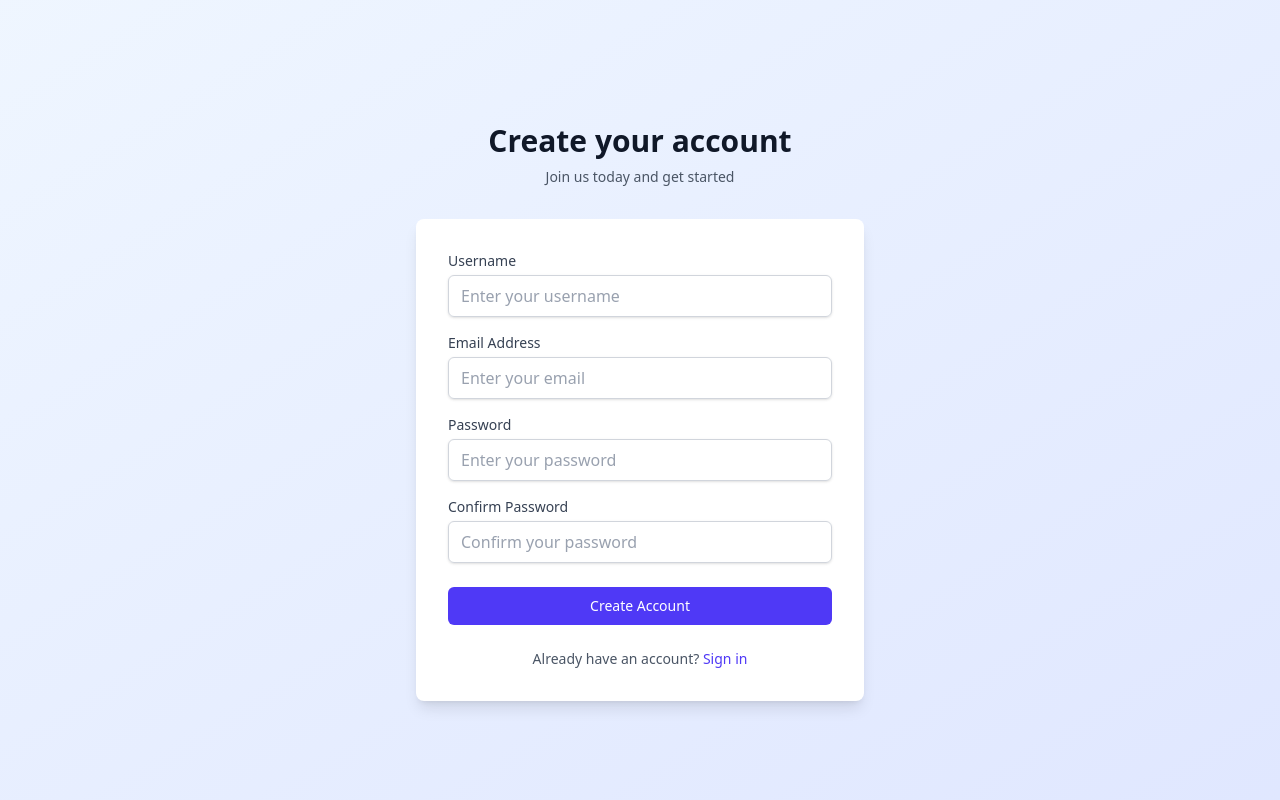
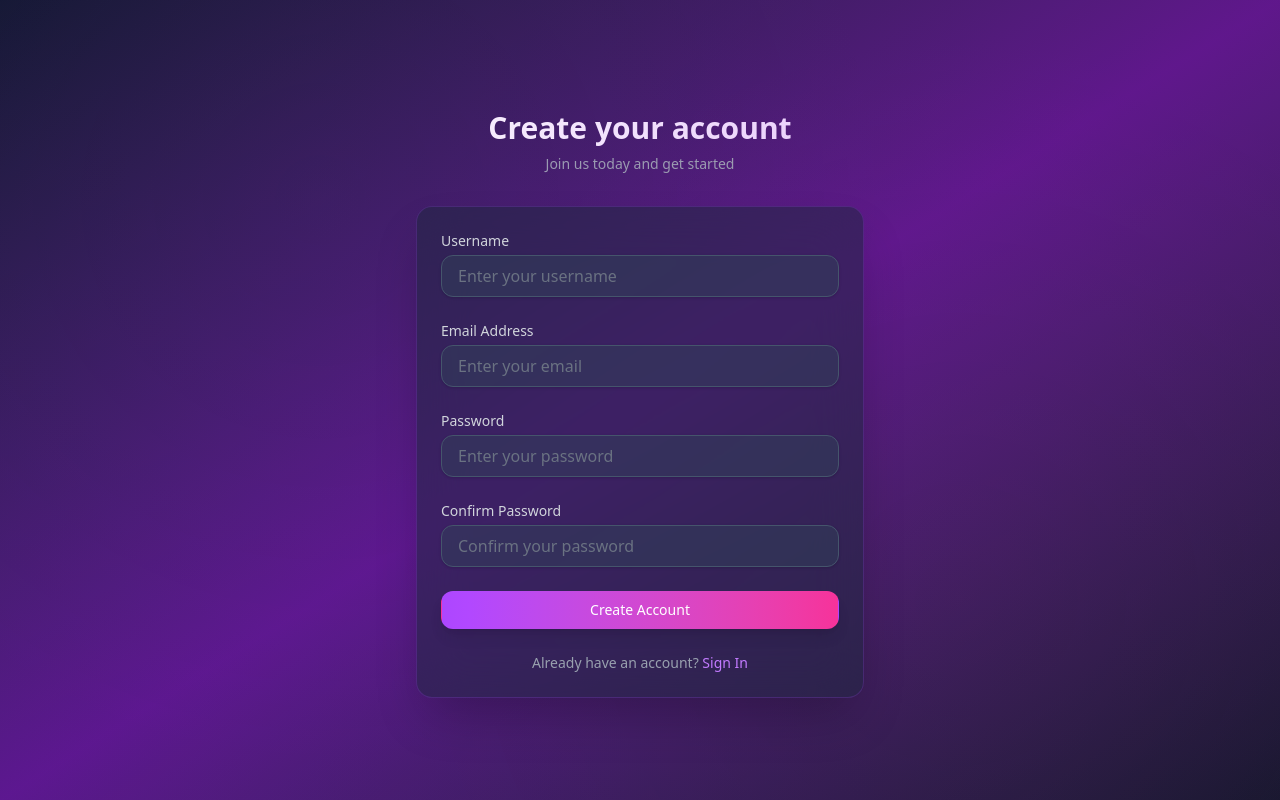
Before and after one commit to talhabilal-dev/next-auth-kit, a Next.js app: page /register in a window 1280 px wide. Built offline with nearby package versions, Linux system fonts and the light colour scheme.

Commit message:
feat: enhance Register page with improved styling and background effects

```diff
--- a/src/app/login/page.tsx
+++ b/src/app/login/page.tsx
@@ -167,7 +167,7 @@ export default function Login() {
   };
 
   return (
-    <div className="relative min-h-screen bg-gradient-to-br from-slate-900 via-purple-900 to-slate-900 flex items-center justify-center py-6 px-4 sm:px-6 lg:px-8">
+    <div className=" bg-gradient-to-br from-slate-900 via-purple-900 to-slate-900 flex items-center justify-center py-6 px-4 sm:px-6 lg:px-8">
       {/* Background Effects */}
       <div className="absolute inset-0 opacity-40">
         <div className="absolute inset-0 bg-gradient-to-r from-purple-500/10 to-pink-500/10"></div>
--- a/src/app/register/page.tsx
+++ b/src/app/register/page.tsx
@@ -1,6 +1,7 @@
 "use client";
 import { useState } from "react";
 import { toast } from "sonner";
+import Link from "next/link";
 
 interface FormData {
   username: string;
@@ -150,24 +151,33 @@ export default function Register() {
   };
 
   return (
-    <div className="min-h-screen bg-gradient-to-br from-blue-50 to-indigo-100 flex items-center justify-center py-6 px-4 sm:px-6 lg:px-8">
+    <div className="min-h-screen bg-gradient-to-br from-slate-900 via-purple-900 to-slate-900 flex items-center justify-center py-6 px-4 sm:px-6 lg:px-8">
+            <div className="absolute inset-0 opacity-40">
+        <div className="absolute inset-0 bg-gradient-to-r from-purple-500/10 to-pink-500/10"></div>
+        <div
+          className="absolute inset-0"
+          style={{
+            backgroundImage: `radial-gradient(circle at 25% 25%, rgba(147, 51, 234, 0.1) 0%, transparent 50%),
+                             radial-gradient(circle at 75% 75%, rgba(236, 72, 153, 0.1) 0%, transparent 50%)`,
+          }}
+        ></div>
+      </div>
       <div className="max-w-md w-full space-y-8">
         <div>
-          <h2 className="mt-6 text-center text-3xl font-extrabold text-gray-900">
+          <h2 className="mt-2 text-center text-3xl font-extrabold bg-gradient-to-r from-white to-purple-200 bg-clip-text text-transparent">
             Create your account
           </h2>
-          <p className="mt-2 text-center text-sm text-gray-600">
+          <p className="mt-2 text-center text-sm text-gray-400">
             Join us today and get started
           </p>
         </div>
 
-        <div className="mt-8 space-y-6 bg-white p-8 rounded-lg shadow-lg">
-          <div className="space-y-4">
-            {/* Username Field */}
+        <div className="mt-2 space-y-6 bg-slate-800/50 backdrop-blur-xl p-6 rounded-2xl shadow-2xl border border-purple-500/20">
+
             <div>
               <label
                 htmlFor="username"
-                className="block text-sm font-medium text-gray-700 mb-1"
+                className="block text-sm font-medium text-gray-300 mb-1"
               >
                 Username
               </label>
@@ -178,8 +188,8 @@ export default function Register() {
                 value={formData.username}
                 onChange={handleChange}
                 onKeyPress={handleKeyPress}
-                className={`w-full px-3 py-2 border rounded-md shadow-sm placeholder-gray-400 focus:outline-none focus:ring-2 focus:ring-indigo-500 focus:border-indigo-500 ${
-                  errors.username ? "border-red-500" : "border-gray-300"
+                className={`w-full px-4 py-2 bg-slate-700/50 border rounded-xl shadow-sm placeholder-gray-500 focus:outline-none focus:ring-2 focus:ring-purple-500 focus:border-purple-500 transition-all duration-200 text-white ${
+                  errors.email ? "border-red-500" : "border-slate-600"
                 }`}
                 placeholder="Enter your username"
                 aria-describedby={
@@ -201,7 +211,7 @@ export default function Register() {
             <div>
               <label
                 htmlFor="email"
-                className="block text-sm font-medium text-gray-700 mb-1"
+                className="block text-sm font-medium text-gray-300 mb-1"
               >
                 Email Address
               </label>
@@ -212,8 +222,8 @@ export default function Register() {
                 value={formData.email}
                 onChange={handleChange}
                 onKeyPress={handleKeyPress}
-                className={`w-full px-3 py-2 border rounded-md shadow-sm placeholder-gray-400 focus:outline-none focus:ring-2 focus:ring-indigo-500 focus:border-indigo-500 ${
-                  errors.email ? "border-red-500" : "border-gray-300"
+                className={`w-full px-4 py-2 bg-slate-700/50 border rounded-xl shadow-sm placeholder-gray-500 focus:outline-none focus:ring-2 focus:ring-purple-500 focus:border-purple-500 transition-all duration-200 text-white ${
+                  errors.email ? "border-red-500" : "border-slate-600"
                 }`}
                 placeholder="Enter your email"
                 aria-describedby={errors.email ? "email-error" : undefined}
@@ -233,7 +243,7 @@ export default function Register() {
             <div>
               <label
                 htmlFor="password"
-                className="block text-sm font-medium text-gray-700 mb-1"
+                className="block text-sm font-medium text-gray-300 mb-1"
               >
                 Password
               </label>
@@ -244,8 +254,8 @@ export default function Register() {
                 value={formData.password}
                 onChange={handleChange}
                 onKeyPress={handleKeyPress}
-                className={`w-full px-3 py-2 border rounded-md shadow-sm placeholder-gray-400 focus:outline-none focus:ring-2 focus:ring-indigo-500 focus:border-indigo-500 ${
-                  errors.password ? "border-red-500" : "border-gray-300"
+                className={`w-full px-4 py-2 bg-slate-700/50 border rounded-xl shadow-sm placeholder-gray-500 focus:outline-none focus:ring-2 focus:ring-purple-500 focus:border-purple-500 transition-all duration-200 text-white ${
+                  errors.email ? "border-red-500" : "border-slate-600"
                 }`}
                 placeholder="Enter your password"
                 aria-describedby={
@@ -267,7 +277,7 @@ export default function Register() {
             <div>
               <label
                 htmlFor="confirmPassword"
-                className="block text-sm font-medium text-gray-700 mb-1"
+                className="block text-sm font-medium text-gray-300 mb-1"
               >
                 Confirm Password
               </label>
@@ -278,8 +288,8 @@ export default function Register() {
                 value={formData.confirmPassword}
                 onChange={handleChange}
                 onKeyPress={handleKeyPress}
-                className={`w-full px-3 py-2 border rounded-md shadow-sm placeholder-gray-400 focus:outline-none focus:ring-2 focus:ring-indigo-500 focus:border-indigo-500 ${
-                  errors.confirmPassword ? "border-red-500" : "border-gray-300"
+                className={`w-full px-4 py-2 bg-slate-700/50 border rounded-xl shadow-sm placeholder-gray-500 focus:outline-none focus:ring-2 focus:ring-purple-500 focus:border-purple-500 transition-all duration-200 text-white ${
+                  errors.email ? "border-red-500" : "border-slate-600"
                 }`}
                 placeholder="Confirm your password"
                 aria-describedby={
@@ -295,46 +305,23 @@ export default function Register() {
                   {errors.confirmPassword}
                 </p>
               )}
-            </div>
+
           </div>
 
           <div>
             <button
               type="button"
-              onClick={() => handleSubmit()}
+              onClick={() => handleSubmit}
               disabled={isSubmitting}
-              className={`group relative w-full flex justify-center py-2 px-4 border border-transparent text-sm font-medium rounded-md text-white focus:outline-none focus:ring-2 focus:ring-offset-2 focus:ring-indigo-500 ${
+              className={`group relative w-full flex justify-center py-2 px-4 border border-transparent text-sm font-medium rounded-xl text-white focus:outline-none focus:ring-2 focus:ring-offset-2 focus:ring-purple-500 transition-all duration-200 ${
                 isSubmitting
-                  ? "bg-indigo-400 cursor-not-allowed"
-                  : "bg-indigo-600 hover:bg-indigo-700"
+                  ? "bg-purple-500/50 cursor-not-allowed"
+                  : "bg-gradient-to-r from-purple-500 to-pink-500 hover:from-purple-600 hover:to-pink-600 shadow-lg hover:shadow-purple-500/25 transform hover:scale-105"
               }`}
-              aria-label={
-                isSubmitting ? "Creating account..." : "Create account"
-              }
             >
               {isSubmitting ? (
                 <>
-                  <svg
-                    className="animate-spin -ml-1 mr-3 h-5 w-5 text-white"
-                    xmlns="http://www.w3.org/2000/svg"
-                    fill="none"
-                    viewBox="0 0 24 24"
-                    aria-hidden="true"
-                  >
-                    <circle
-                      className="opacity-25"
-                      cx="12"
-                      cy="12"
-                      r="10"
-                      stroke="currentColor"
-                      strokeWidth="4"
-                    ></circle>
-                    <path
-                      className="opacity-75"
-                      fill="currentColor"
-                      d="M4 12a8 8 0 018-8V0C5.373 0 0 5.373 0 12h4zm2 5.291A7.962 7.962 0 014 12H0c0 3.042 1.135 5.824 3 7.938l3-2.647z"
-                    ></path>
-                  </svg>
+                  <div className="animate-spin -ml-1 mr-3 h-5 w-5 border-2 border-white/30 border-t-white rounded-full"></div>
                   Creating Account...
                 </>
               ) : (
@@ -344,14 +331,14 @@ export default function Register() {
           </div>
 
           <div className="text-center">
-            <p className="text-sm text-gray-600">
+            <p className="text-sm text-gray-400">
               Already have an account?{" "}
-              <a
+              <Link
                 href="/login"
-                className="font-medium text-indigo-600 hover:text-indigo-500"
+                className="font-medium text-purple-400 hover:text-purple-300 transition-colors"
               >
-                Sign in
-              </a>
+                Sign In
+              </Link>
             </p>
           </div>
         </div>
```
